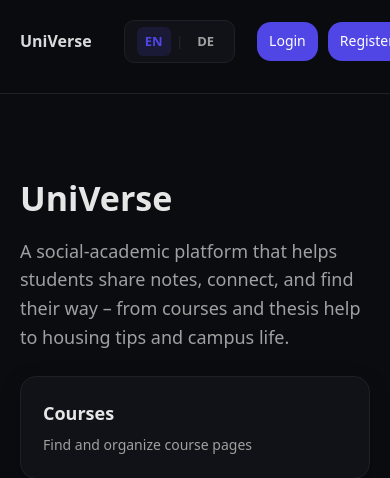
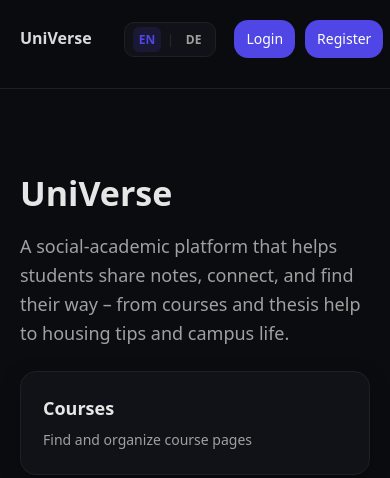
Before and after one commit to dolium/universe, a Flask app: page / in a window 390 px wide. Shown: the top 478 px of the page. Run offline with Flask 3, Linux system fonts and the light colour scheme.

Commit message:
Address code review feedback: remove unused import and add responsive styles
Co-authored-by: dolium <95217813+dolium@users.noreply.github.com>

```diff
--- a/app.py
+++ b/app.py
@@ -9,7 +9,7 @@ Provides courses, materials, and opportunities management.
 from typing import Dict, List
 from flask import Flask, render_template, abort, request, redirect, url_for, flash, session
 from flask_login import LoginManager, UserMixin, login_user, logout_user, login_required, current_user
-from flask_babel import Babel, gettext
+from flask_babel import Babel
 import bcrypt
 from config import get_config
 from google_sheets_service import sheets_service
--- a/static/css/main.css
+++ b/static/css/main.css
@@ -811,4 +811,15 @@ body {
 @media (max-width: 800px) {
   .course-sections { grid-template-columns: 1fr; }
   .course-detail .course-header { grid-template-columns: 72px 1fr; }
+
+  /* Responsive language switcher */
+  .language-switcher {
+    margin-right: 8px;
+    padding: 4px 8px;
+  }
+
+  .lang-link {
+    font-size: 12px;
+    padding: 3px 6px;
+  }
 }
```
